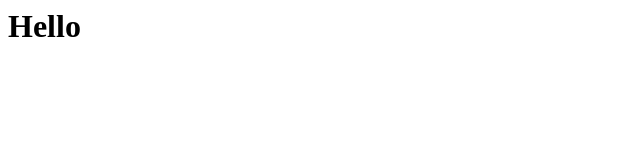
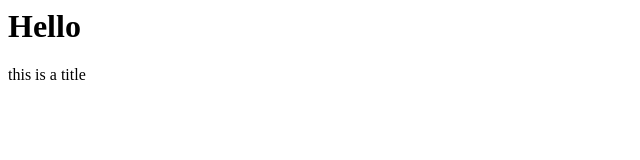
Before and after one commit to jtan2023/my_website, a plain HTML site: page index.html in a window 1280 px wide. Shown: the full height of the page, 0-640 px from the left. Drawn offline with Linux system fonts and the light colour scheme.

Commit message:
Update index.html

```diff
--- a/index.html
+++ b/index.html
@@ -1,2 +1,2 @@
 <h1>Hello </h1>
-<title> this is a title </title>
+<body> this is a title </body>
```
